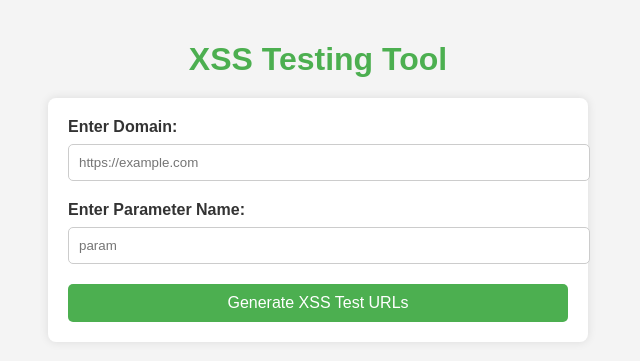
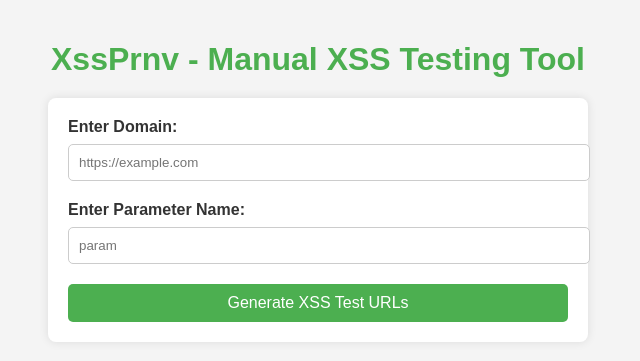
Before and after one commit to progprnv/XPrnv, a Flask app: page / in a window 1280 px wide. Shown: the top 361 px of the page, without its empty margins (322-962 px from the left). Run offline with Flask 3, Linux system fonts and the light colour scheme.

Commit message:
Update index.html

```diff
--- a/templates/index.html
+++ b/templates/index.html
@@ -95,7 +95,7 @@
     </style>
 </head>
 <body>
-    <h1>XSS Testing Tool</h1>
+    <h1>XssPrnv - Manual XSS Testing Tool</h1>
 
     <form method="POST" action="/">
         <label for="domain">Enter Domain:</label>
```
